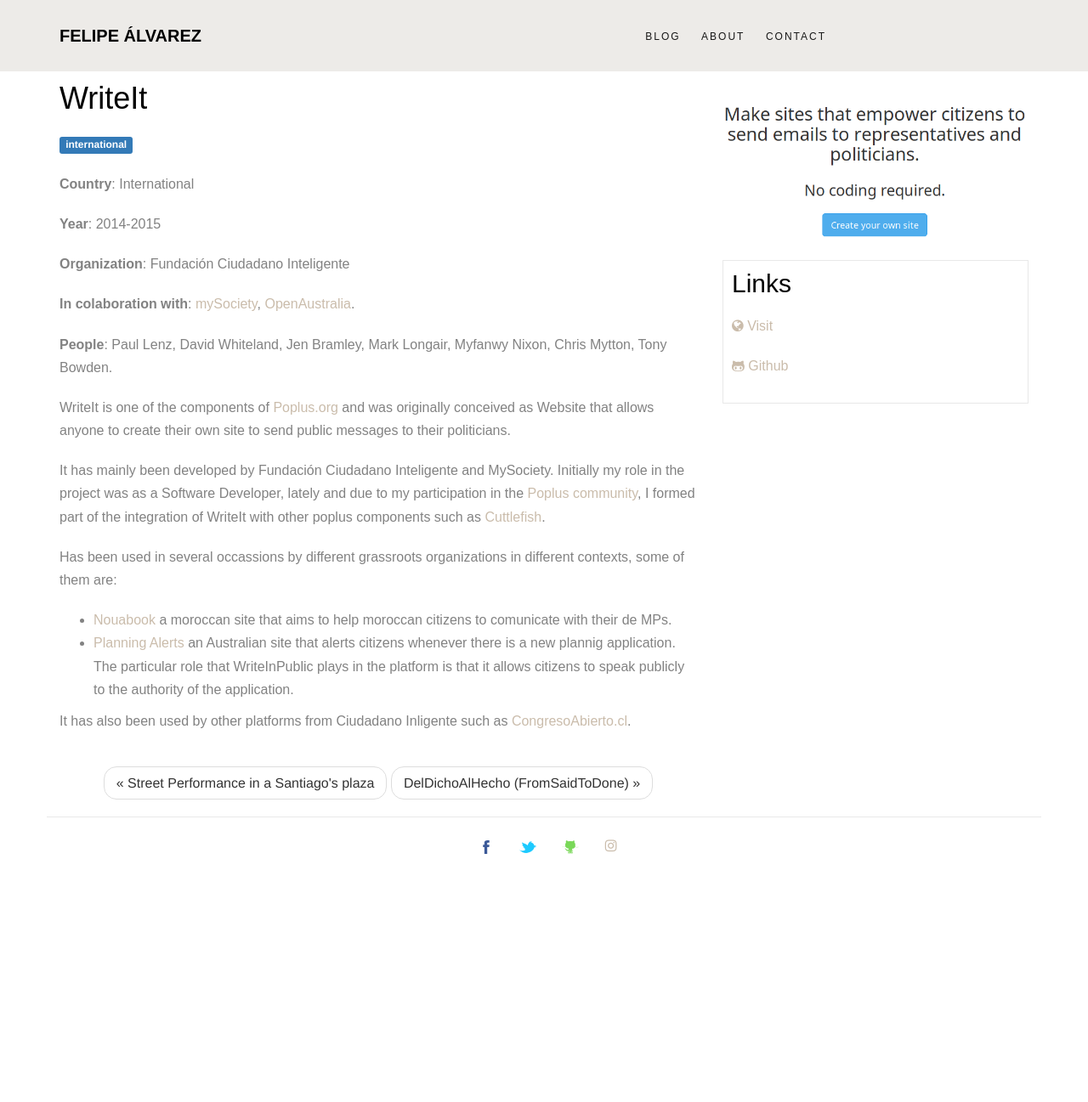
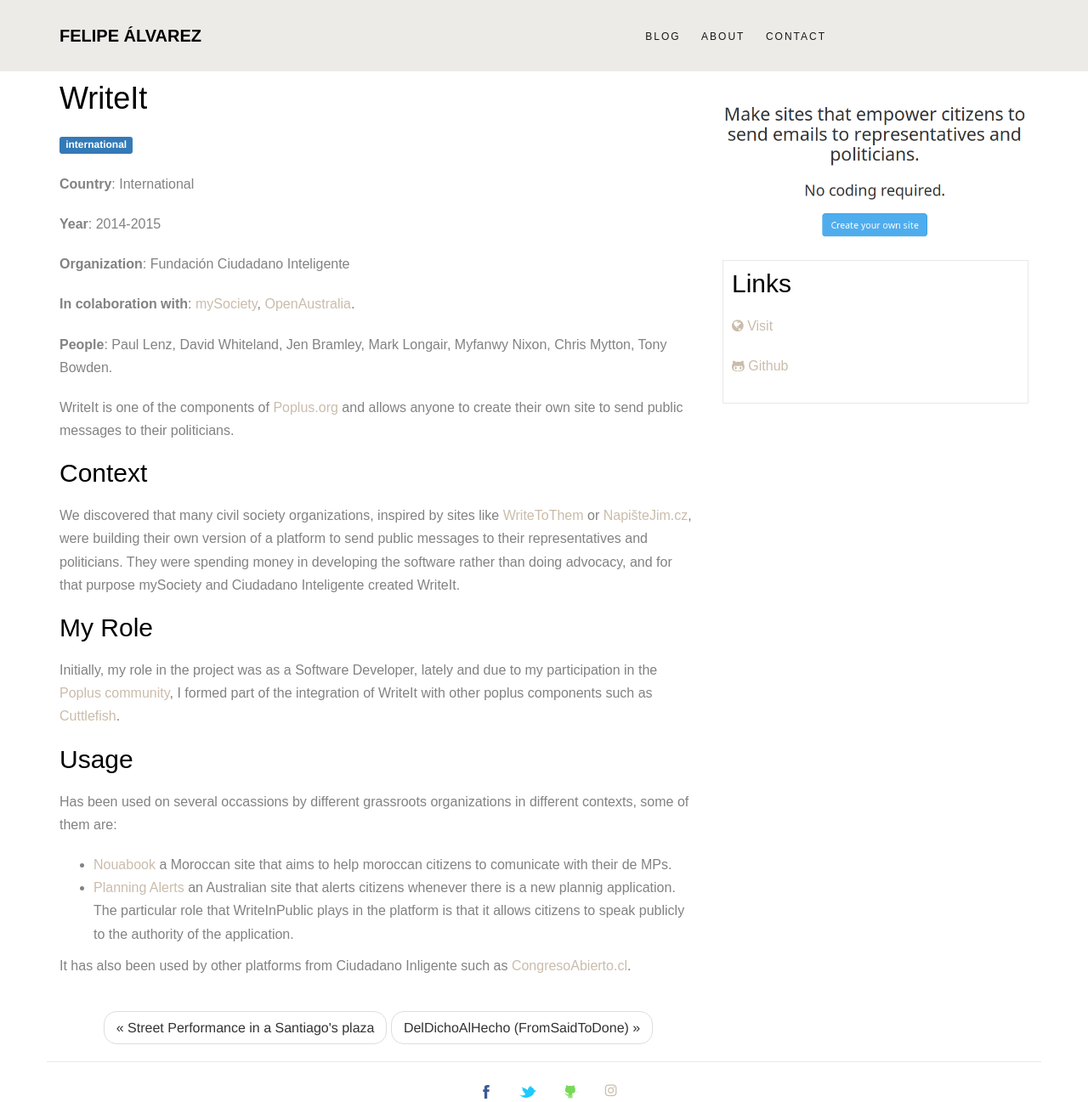
Before and after one commit to lfalvarez/portfolio, a Jekyll site: the page built from _posts/2016-06-09-write-in-public.markdown, in a window 1280 px wide and 1297 px high. Shown: the whole window at 85% size. Built offline with Jekyll 4.4.1, drawn with Linux system fonts in a browser that asks for light colours.

Commit message:
Adding description for WriteIt

```diff
--- a/_posts/2016-06-09-write-in-public.markdown
+++ b/_posts/2016-06-09-write-in-public.markdown
@@ -23,13 +23,21 @@
       description: Repo in github
       type: github
 ---
-WriteIt is one of the components of [Poplus.org](http://poplus.org) and was originally conceived as Website that allows anyone to create their own site to send public messages to their politicians.
+WriteIt is one of the components of [Poplus.org](/poplus/) and allows anyone to create their own site to send public messages to their politicians.
 
-It has mainly been developed by Fundación Ciudadano Inteligente and MySociety. Initially my role in the project was as a Software Developer, lately and due to my participation in the [Poplus community](/poplus/), I formed part of the integration of WriteIt with other poplus components such as [Cuttlefish](https://cuttlefish.io/).
+Context
+-------
+We discovered that many civil society organizations, inspired by sites like [WriteToThem](https://www.writetothem.com/) or [NapišteJim.cz](http://napistejim.cz/), were building their own version of a platform to send public messages to their representatives and politicians. They were spending money in developing the software rather than doing advocacy, and for that purpose mySociety and Ciudadano Inteligente created WriteIt.
 
-Has been used in several occassions by different grassroots organizations in different contexts, some of them are:
+My Role
+-------
+Initially, my role in the project was as a Software Developer, lately and due to my participation in the [Poplus community](/poplus/), I formed part of the integration of WriteIt with other poplus components such as [Cuttlefish](https://cuttlefish.io/).
 
-* [Nouabook](http://nouabook.ma/fr/) a moroccan site that aims to help moroccan citizens to comunicate with their de MPs.
+Usage
+-----
+Has been used on several occassions by different grassroots organizations in different contexts, some of them are:
+
+* [Nouabook](http://nouabook.ma/fr/) a Moroccan site that aims to help moroccan citizens to comunicate with their de MPs.
 * [Planning Alerts](https://www.planningalerts.org.au/) an Australian site that alerts citizens whenever there is a new plannig application. The particular role that WriteInPublic plays in the platform is that it allows citizens to speak publicly to the authority of the application.
 
 It has also been used by other platforms from Ciudadano Inligente such as [CongresoAbierto.cl](http://congresoabierto.cl/).
```
